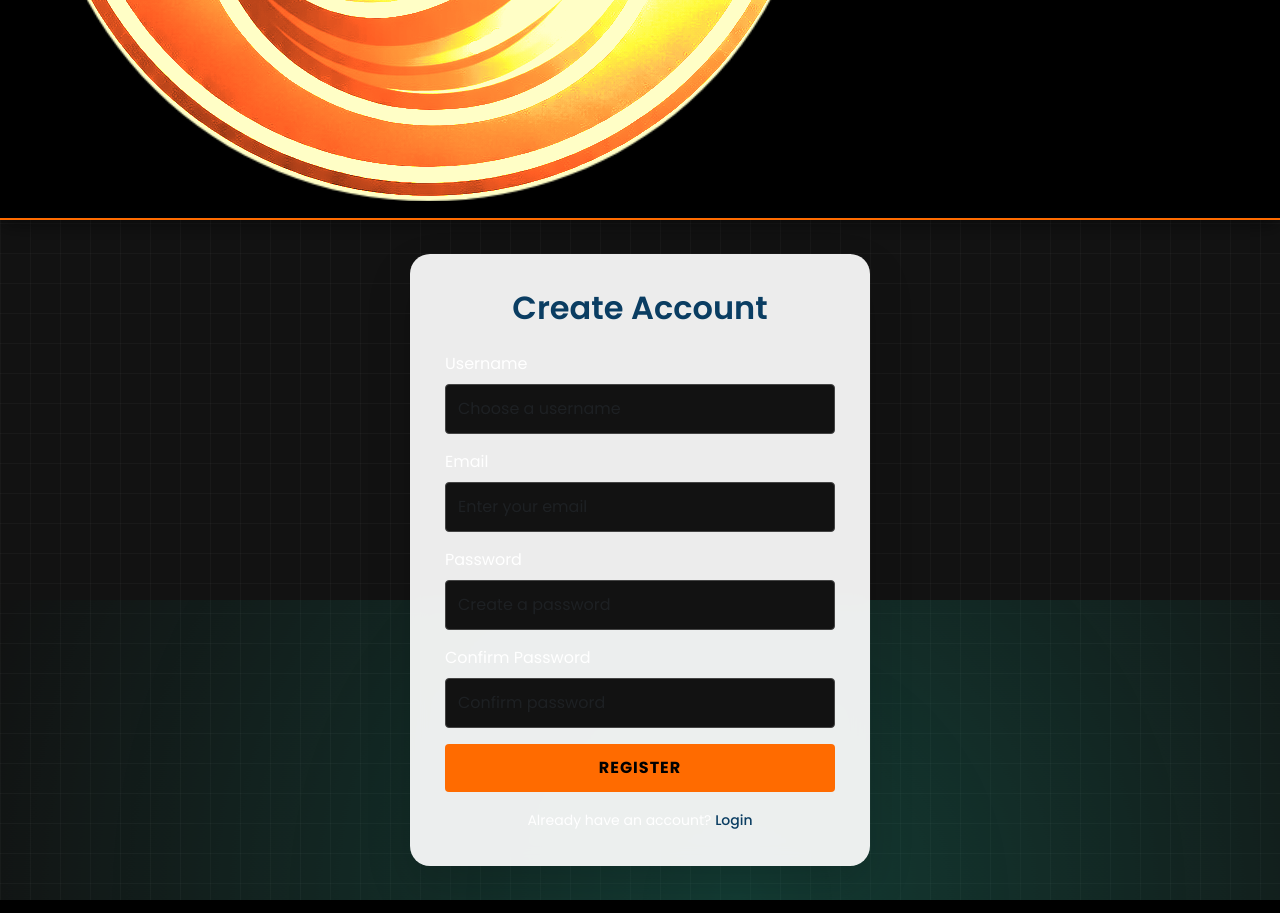
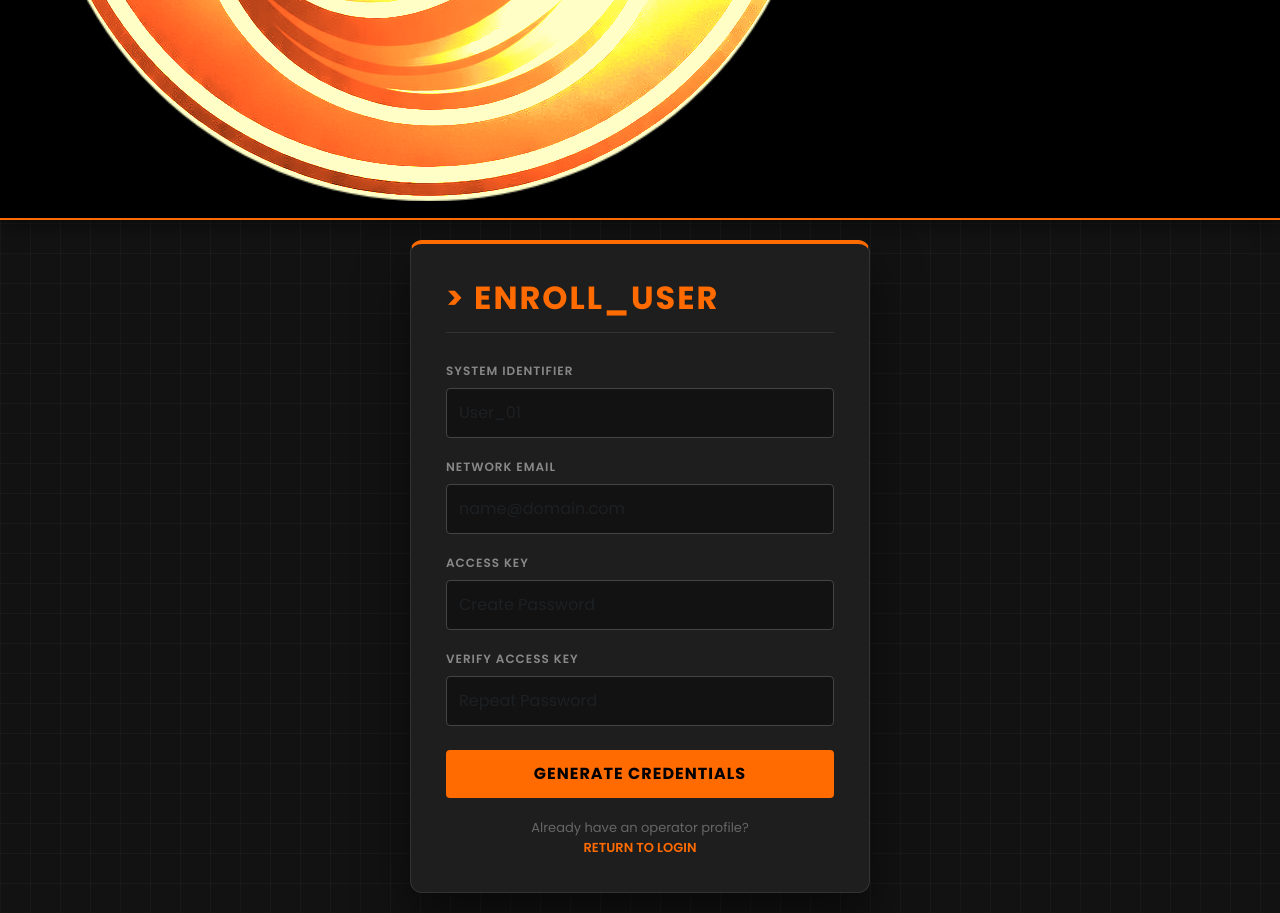
Before and after one commit to pgrapher906-ctrl/project, a Flask app: page /register in a window 1280 px wide; the page is wider, and only the part inside the window is pictured. Shown: the part 587-1500 px from the top of that part. Run offline with Flask 3, Linux system fonts and the light colour scheme.

Commit message:
Update register.html

```diff
--- a/app/templates/register.html
+++ b/app/templates/register.html
@@ -1,12 +1,10 @@
 {% extends 'base.html' %}
-{% block title %}Register | Smart Water Monitoring{% endblock %}
+{% block title %}System Enrollment | Register{% endblock %}
 
 {% block content %}
-
 <style>
-
 /* =========================================
-   SOFT OCEAN BACKGROUND (MATCH LOGIN)
+   NEO-INDUSTRIAL REGISTER DESIGN
 ========================================= */
 
 .register-wrapper {
@@ -18,140 +16,119 @@
     padding: 20px;
 }
 
-/* Soft wave overlay */
-.register-wrapper::before {
-    content: "";
-    position: absolute;
-    bottom: 0;
-    width: 200%;
-    height: 300px;
-    background: radial-gradient(circle at 50% 100%, rgba(26,188,156,0.25), transparent 70%);
-    animation: waveMove 8s ease-in-out infinite alternate;
-    z-index: 1;
-}
-
-@keyframes waveMove {
-    from { transform: translateX(-5%); }
-    to { transform: translateX(5%); }
-}
-
-/* =========================================
-   GLASS REGISTER CARD
-========================================= */
-
 .register-card {
     width: 100%;
     max-width: 460px;
     padding: 35px;
-    border-radius: 20px;
-    background: rgba(255,255,255,0.92);
-    backdrop-filter: blur(10px);
-    box-shadow: 0 20px 45px rgba(0,0,0,0.15);
+    border-radius: 12px;
+    background: #1e1e1e !important;
+    border: 1px solid #333 !important;
+    border-top: 4px solid #FF6B00 !important;
+    box-shadow: 0 25px 50px rgba(0,0,0,0.5);
     position: relative;
     z-index: 10;
 }
 
-/* Title */
 .register-card h2 {
-    font-weight: 600;
-    text-align: center;
+    font-weight: 700;
+    text-align: left;
     margin-bottom: 25px;
-    color: #0A3D62;
+    color: #FF6B00;
+    text-transform: uppercase;
+    letter-spacing: 2px;
+    border-bottom: 1px solid #333;
+    padding-bottom: 15px;
 }
 
-/* Inputs */
 .form-control {
-    border-radius: 10px;
+    background: #121212 !important;
+    border: 1px solid #444 !important;
+    color: white !important;
+    border-radius: 4px;
     padding: 12px;
-    border: 1px solid #e1e8ef;
-    transition: 0.3s ease;
 }
 
 .form-control:focus {
-    border-color: #1ABC9C;
-    box-shadow: 0 0 0 0.15rem rgba(26,188,156,0.25);
+    border-color: #FF6B00 !important;
+    box-shadow: 0 0 10px rgba(255, 107, 0, 0.2) !important;
 }
 
-/* Button */
+.form-label {
+    color: #888;
+    font-size: 12px;
+    text-transform: uppercase;
+    letter-spacing: 1px;
+    font-weight: 600;
+}
+
 .btn-primary {
     width: 100%;
     padding: 12px;
-    border-radius: 10px;
-    background: linear-gradient(90deg, #0A3D62, #1ABC9C);
+    border-radius: 4px;
+    background: #FF6B00 !important;
     border: none;
-    font-weight: 500;
-    transition: 0.3s ease;
+    color: black !important;
+    font-weight: 700;
+    text-transform: uppercase;
+    letter-spacing: 1px;
 }
 
 .btn-primary:hover {
+    background: #e66000 !important;
     transform: translateY(-2px);
-    opacity: 0.95;
 }
 
-/* Footer */
 .register-footer {
     text-align: center;
-    margin-top: 18px;
-    font-size: 14px;
+    margin-top: 20px;
+    font-size: 13px;
+    color: #666;
 }
 
 .register-footer a {
-    color: #0A3D62;
-    font-weight: 500;
+    color: #FF6B00;
+    font-weight: 600;
     text-decoration: none;
-}
-
-.register-footer a:hover {
-    text-decoration: underline;
-}
-
-/* Mobile Adjustment */
-@media (max-width: 480px) {
-    .register-card {
-        padding: 25px;
-    }
+    text-transform: uppercase;
 }
 
 </style>
 
 <div class="register-wrapper">
-
     <div class="register-card">
-        <h2>Create Account</h2>
+        <h2>> ENROLL_USER</h2>
 
         <form method="POST">
             {{ form.hidden_tag() }}
 
             <div class="mb-3">
-                {{ form.username.label(class="form-label") }}
-                {{ form.username(class="form-control", placeholder="Choose a username") }}
+                <label class="form-label">System Identifier</label>
+                {{ form.username(class="form-control", placeholder="User_01") }}
             </div>
 
             <div class="mb-3">
-                {{ form.email.label(class="form-label") }}
-                {{ form.email(class="form-control", placeholder="Enter your email") }}
+                <label class="form-label">Network Email</label>
+                {{ form.email(class="form-control", placeholder="name@domain.com") }}
             </div>
 
             <div class="mb-3">
-                {{ form.password.label(class="form-label") }}
-                {{ form.password(class="form-control", placeholder="Create a password") }}
+                <label class="form-label">Access Key</label>
+                {{ form.password(class="form-control", placeholder="Create Password") }}
             </div>
 
-            <div class="mb-3">
-                {{ form.confirm_password.label(class="form-label") }}
-                {{ form.confirm_password(class="form-control", placeholder="Confirm password") }}
+            <div class="mb-4">
+                <label class="form-label">Verify Access Key</label>
+                {{ form.confirm_password(class="form-control", placeholder="Repeat Password") }}
             </div>
 
-            {{ form.submit(class="btn btn-primary") }}
+            <button type="submit" class="btn btn-primary">Generate Credentials</button>
 
             <div class="register-footer">
-                Already have an account?
-                <a href="{{ url_for('main.login') }}">Login</a>
+                Already have an operator profile?
+                <br>
+                <a href="{{ url_for('main.login') }}">Return to Login</a>
             </div>
-
         </form>
     </div>
-
 </div>
-
 {% endblock %}
```
